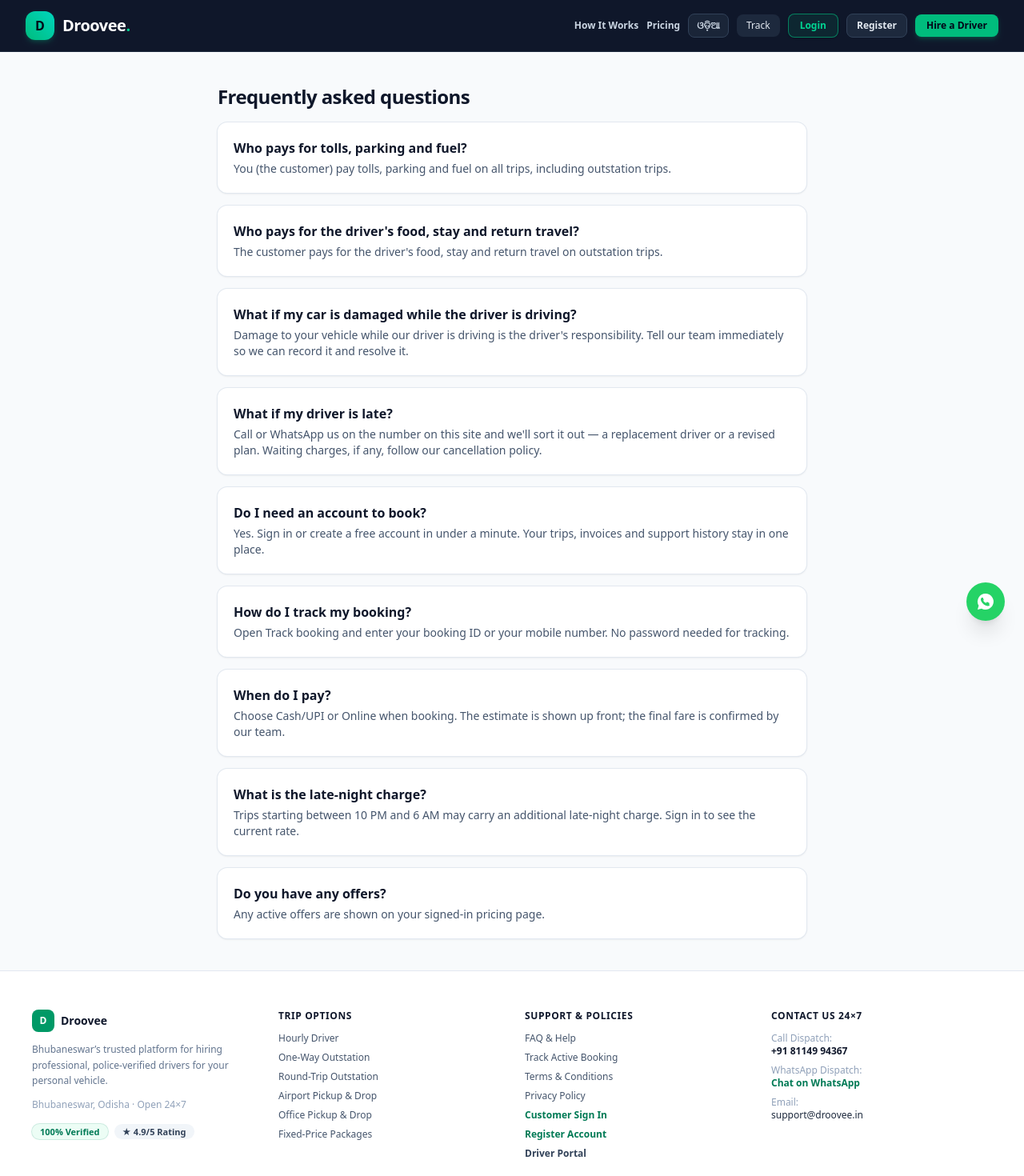
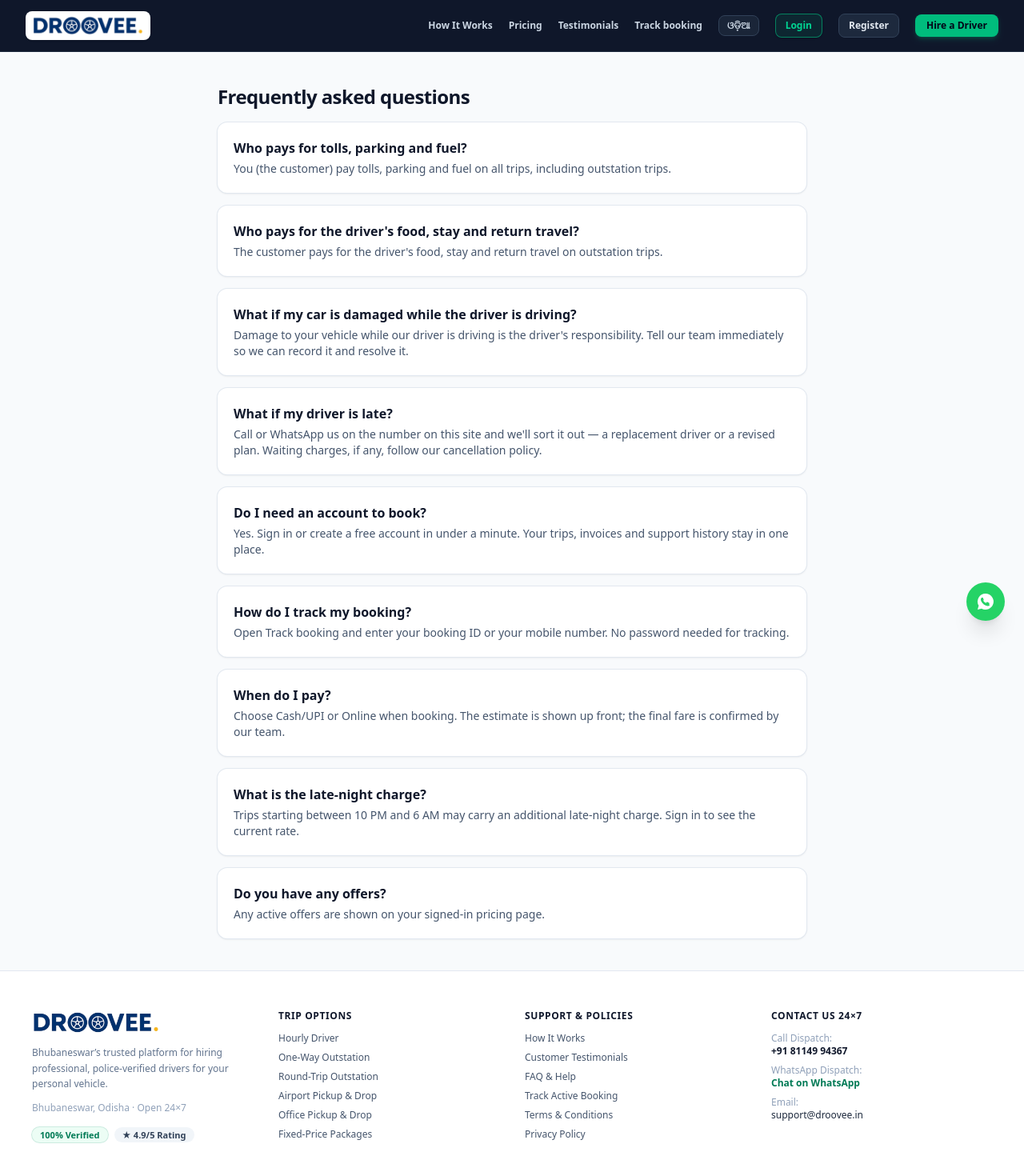
Before and after one commit to fresherscomputersc-hash/droovee, a Next.js app in the folder droovee-web/: page /faq in a window 1280 px wide. Shown: the top 1470 px of the page at 80% size. Built offline with nearby package versions, Linux system fonts and the light colour scheme.

Commit message:
Feature/frontend (#13)
* fix: resolve PublicShell merge conflict

* assets: add logos

* feat: update PublicShell

```diff
--- a/droovee-web/src/components/PublicShell.tsx
+++ b/droovee-web/src/components/PublicShell.tsx
@@ -1,5 +1,6 @@
 "use client";
 import Link from "next/link";
+import Image from "next/image";
 import { ReactNode, useEffect, useState } from "react";
 import { getSession, setSession, Session } from "@/lib/session";
 import { api, setAccessToken } from "@/lib/api";
@@ -53,32 +54,43 @@
   return (
     <PricingGateProvider>
       <div className="flex min-h-screen flex-col bg-slate-50 selection:bg-emerald-500 selection:text-white pb-24 md:pb-0">
-      {/* HEADER / NAVBAR - Dark slate header matching udrivo layout with droovee emerald palette */}
+        {/* HEADER / NAVBAR - Dark slate header */}
         <header className="sticky top-0 z-50 border-b border-slate-800 bg-[#0F172A]">
           <div className="mx-auto flex h-14 max-w-7xl items-center justify-between px-4 sm:h-16 sm:px-6 lg:px-8">
 
-          {/* Brand Logo */}
-          <Link href="/" className="group flex items-center gap-2.5">
-            <span className="flex h-9 w-9 items-center justify-center rounded-xl bg-gradient-to-tr from-emerald-500 to-teal-400 font-extrabold text-slate-950 shadow-md shadow-emerald-500/20 transition group-hover:scale-105">
-              D
-            </span>
-            <span className="text-xl font-extrabold tracking-tight text-white">
-              Droovee<span className="text-emerald-400">.</span>
-            </span>
+            {/* Single Unified Logo */}
+            <Link href="/" className="flex items-center gap-2 py-1">
+              <div className="rounded-lg bg-white px-2 py-1 shadow-sm">
+                <Image
+                  src="/logo.png"
+                  alt="Droovee Logo"
+                  width={140}
+                  height={35}
+                  className="h-6 sm:h-7 w-auto object-contain"
+                  priority
+                />
+              </div>
             </Link>
 
-          {/* Navigation Items */}
-          <nav className="hidden items-center gap-1.5 sm:gap-2.5 md:flex">
+            {/* Desktop Navigation Items */}
+            <nav className="hidden items-center gap-3 md:flex lg:gap-5">
               <Link href="/how-it-works" className="text-xs font-semibold text-slate-300 transition hover:text-white">
                 How It Works
               </Link>
               <PricingNavButton className="text-xs font-semibold text-slate-300 transition hover:text-white">
                 Pricing
               </PricingNavButton>
+              <Link href="/testimonials" className="text-xs font-semibold text-slate-300 transition hover:text-white">
+                Testimonials
+              </Link>
+              <Link href="/track" className="text-xs font-semibold text-slate-300 transition hover:text-white">
+                {t("track", lang)}
+              </Link>
+
               {/* Language Pill */}
               <button
                 onClick={toggleLang}
-              className="rounded-lg border border-slate-700 bg-slate-800/80 px-2.5 py-1.5 text-xs font-semibold text-slate-300 transition hover:border-slate-500 hover:text-white"
+                className="rounded-lg border border-slate-700 bg-slate-800/80 px-2.5 py-1 text-xs font-semibold text-slate-300 transition hover:border-slate-500 hover:text-white"
                 aria-label="Switch language"
               >
                 {lang === "en" ? "ଓଡ଼ିଆ" : "EN"}
@@ -88,7 +100,7 @@
                 <>
                   <Link
                     href="/bookings"
-                  className="rounded-lg bg-slate-800 px-3 py-1.5 text-xs font-bold text-emerald-400 transition hover:bg-slate-700 hover:text-emerald-300 flex items-center gap-1.5"
+                    className="flex items-center gap-1.5 rounded-lg bg-slate-800 px-3 py-1.5 text-xs font-bold text-emerald-400 transition hover:bg-slate-700 hover:text-emerald-300"
                   >
                     <span className="h-2 w-2 rounded-full bg-emerald-400 animate-pulse"></span>
                     My Trips
@@ -109,14 +121,8 @@
               ) : (
                 <>
                   <Link
-                  href="/track"
-                  className="hidden rounded-lg bg-slate-800 px-3 py-1.5 text-xs font-medium text-slate-200 transition hover:bg-slate-700 hover:text-white sm:inline-flex"
-                >
-                  Track
-                </Link>
-                <Link
                     href="/login"
-                  className="inline-flex items-center justify-center rounded-lg border border-emerald-500/60 bg-emerald-500/10 px-3.5 py-1.5 text-xs font-bold text-emerald-400 hover:bg-emerald-500 hover:text-slate-950 transition shadow-sm"
+                    className="inline-flex items-center justify-center rounded-lg border border-emerald-500/60 bg-emerald-500/10 px-3 py-1.5 text-xs font-bold text-emerald-400 hover:bg-emerald-500 hover:text-slate-950 transition shadow-sm"
                   >
                     Login
                   </Link>
@@ -140,13 +146,13 @@
             <div className="flex items-center gap-2 md:hidden">
               <Link
                 href="/book"
-              className="rounded-lg bg-emerald-600 px-3 py-1.5 text-xs font-bold text-white shadow-sm"
+                className="rounded-lg bg-emerald-500 px-3 py-1.5 text-xs font-bold text-slate-950 shadow-sm"
               >
                 Book Driver
               </Link>
               <button
                 onClick={() => setMobileMenuOpen(!mobileMenuOpen)}
-              className="flex h-9 w-9 items-center justify-center rounded-lg border border-slate-200 text-slate-700 hover:bg-slate-100"
+                className="flex h-9 w-9 items-center justify-center rounded-lg border border-slate-700 bg-slate-800 text-slate-200 hover:bg-slate-700"
                 aria-label="Toggle Navigation Menu"
               >
                 <svg className="h-5 w-5" fill="none" viewBox="0 0 24 24" stroke="currentColor">
@@ -162,48 +168,48 @@
 
           {/* Mobile Dropdown Drawer */}
           {mobileMenuOpen && (
-          <div className="border-b border-slate-200 bg-white px-4 py-5 shadow-lg md:hidden">
+            <div className="border-b border-slate-800 bg-[#0F172A] px-4 py-5 shadow-xl md:hidden">
               <div className="flex flex-col space-y-3.5 text-sm font-medium">
-              <Link
-                href="/#services"
-                onClick={() => setMobileMenuOpen(false)}
-                className="text-slate-700 hover:text-emerald-600"
-              >
-                Services
-              </Link>
                 <Link
                   href="/how-it-works"
                   onClick={() => setMobileMenuOpen(false)}
-                className="text-slate-700 hover:text-emerald-600"
+                  className="text-slate-300 hover:text-emerald-400"
                 >
                   How It Works
                 </Link>
                 <PricingNavButton
                   onOpen={() => setMobileMenuOpen(false)}
-                className="text-left text-slate-700 hover:text-emerald-600"
+                  className="text-left text-slate-300 hover:text-emerald-400"
                 >
                   Fares &amp; Pricing
                 </PricingNavButton>
                 <Link
+                  href="/testimonials"
+                  onClick={() => setMobileMenuOpen(false)}
+                  className="text-slate-300 hover:text-emerald-400"
+                >
+                  Customer Testimonials
+                </Link>
+                <Link
                   href="/track"
                   onClick={() => setMobileMenuOpen(false)}
-                className="text-slate-700 hover:text-emerald-600"
+                  className="text-slate-300 hover:text-emerald-400"
                 >
                   Track Booking
                 </Link>
                 <Link
                   href="/packages"
                   onClick={() => setMobileMenuOpen(false)}
-                className="text-slate-700 hover:text-emerald-600"
+                  className="text-slate-300 hover:text-emerald-400"
                 >
                   Outstation Packages
                 </Link>
 
-              <div className="flex items-center justify-between border-t border-slate-100 pt-3">
-                <span className="text-xs text-slate-500">Language:</span>
+                <div className="flex items-center justify-between border-t border-slate-800 pt-3">
+                  <span className="text-xs text-slate-400">Language:</span>
                   <button
                     onClick={toggleLang}
-                  className="rounded-md border border-slate-200 bg-slate-50 px-3 py-1 text-xs font-semibold text-slate-800"
+                    className="rounded-md border border-slate-700 bg-slate-800 px-3 py-1 text-xs font-semibold text-slate-200"
                   >
                     {lang === "en" ? "ଓଡ଼ିଆରେ ପଢ଼ନ୍ତୁ" : "Switch to English"}
                   </button>
@@ -213,7 +219,7 @@
                   {session?.kind === "customer" ? (
                     <button
                       onClick={signOut}
-                    className="w-full rounded-xl border border-slate-200 py-2.5 text-center font-semibold text-rose-600"
+                      className="w-full rounded-xl border border-slate-800 py-2.5 text-center font-semibold text-rose-400"
                     >
                       Sign Out
                     </button>
@@ -221,7 +227,7 @@
                     <Link
                       href="/login"
                       onClick={() => setMobileMenuOpen(false)}
-                    className="block w-full rounded-xl border border-slate-200 py-2.5 text-center font-semibold text-slate-700 hover:bg-slate-50"
+                      className="block w-full rounded-xl border border-slate-700 bg-slate-800 py-2.5 text-center font-semibold text-slate-200 hover:bg-slate-700"
                     >
                       Sign In to Account
                     </Link>
@@ -235,12 +241,12 @@
         {/* BODY */}
         <main className="flex-1">{children}</main>
 
-      {/* Sticky Bottom Booking Bar (udrivo style mobile + desktop convenience) */}
+        {/* Sticky Bottom Booking Bar on Mobile */}
         <div className="fixed inset-x-0 bottom-0 z-40 border-t border-slate-800 bg-[#0F172A] p-3 md:hidden">
           <div className="mx-auto flex max-w-md items-center justify-between gap-3">
             <Link
               href="/book"
-            className="droovee-sticky-cta flex-1 py-3 text-center text-sm font-bold text-white shadow-lg"
+              className="flex-1 rounded-xl bg-emerald-500 py-3 text-center text-sm font-extrabold text-slate-950 shadow-lg hover:bg-emerald-400 transition"
             >
               Book a Driver Now
             </Link>
@@ -271,13 +277,18 @@
           </a>
         </div>
 
-      {/* FOOTER - udrivo style multi-column with dark polish */}
+        {/* FOOTER */}
         <footer className="border-t border-slate-200 bg-white">
           <div className="mx-auto grid max-w-7xl gap-8 px-4 py-12 text-sm sm:grid-cols-2 md:grid-cols-4 sm:px-6 lg:px-10">
             <div>
-            <div className="flex items-center gap-2 font-bold text-slate-900">
-              <span className="flex h-7 w-7 items-center justify-center rounded-lg bg-emerald-600 text-xs text-white">D</span>
-              Droovee
+              <div className="flex items-center">
+                <Image
+                  src="/logo.png"
+                  alt="Droovee Logo"
+                  width={120}
+                  height={34}
+                  className="h-8 w-auto object-contain"
+                />
               </div>
               <p className="mt-3 text-xs leading-relaxed text-slate-500">
                 Bhubaneswar’s trusted platform for hiring professional, police-verified drivers for your personal vehicle.
@@ -292,6 +303,7 @@
                 </span>
               </div>
             </div>
+
             <div>
               <p className="text-xs font-bold uppercase tracking-wider text-slate-900">Trip Options</p>
               <ul className="mt-3 space-y-2 text-xs text-slate-600">
@@ -303,18 +315,19 @@
                 <li><Link href="/packages" className="hover:text-emerald-700 transition">Fixed-Price Packages</Link></li>
               </ul>
             </div>
+
             <div>
               <p className="text-xs font-bold uppercase tracking-wider text-slate-900">Support & Policies</p>
               <ul className="mt-3 space-y-2 text-xs text-slate-600">
+                <li><Link href="/how-it-works" className="hover:text-emerald-700 transition">How It Works</Link></li>
+                <li><Link href="/testimonials" className="hover:text-emerald-700 transition">Customer Testimonials</Link></li>
                 <li><Link href="/faq" className="hover:text-emerald-700 transition">FAQ & Help</Link></li>
                 <li><Link href="/track" className="hover:text-emerald-700 transition">Track Active Booking</Link></li>
                 <li><Link href="/terms" className="hover:text-emerald-700 transition">Terms & Conditions</Link></li>
                 <li><Link href="/privacy" className="hover:text-emerald-700 transition">Privacy Policy</Link></li>
-              <li><Link href="/login" className="font-semibold text-emerald-700 hover:underline transition">Customer Sign In</Link></li>
-              <li><Link href="/register" className="font-semibold text-emerald-700 hover:underline transition">Register Account</Link></li>
-              <li><Link href="/driver/login" className="font-semibold text-slate-700 hover:text-emerald-700 transition">Driver Portal</Link></li>
               </ul>
             </div>
+
             <div>
               <p className="text-xs font-bold uppercase tracking-wider text-slate-900">Contact Us 24×7</p>
               <ul className="mt-3 space-y-2 text-xs text-slate-600">
@@ -334,7 +347,7 @@
             </div>
           </div>
 
-        {/* Presence Hubs list (udrivo style footer coverage directory) */}
+          {/* Bhubaneswar Coverage Hubs */}
           <div className="border-t border-slate-100 bg-slate-50/50 py-6 px-6 lg:px-10">
             <div className="mx-auto max-w-7xl">
               <p className="text-center text-xs font-bold uppercase tracking-wider text-slate-500">
```
Also changed, not shown: droovee-web/public/logo.png (added), droovee-web/public/logo.svg (added). Lines whose indentation alone changed are shown as unchanged.
